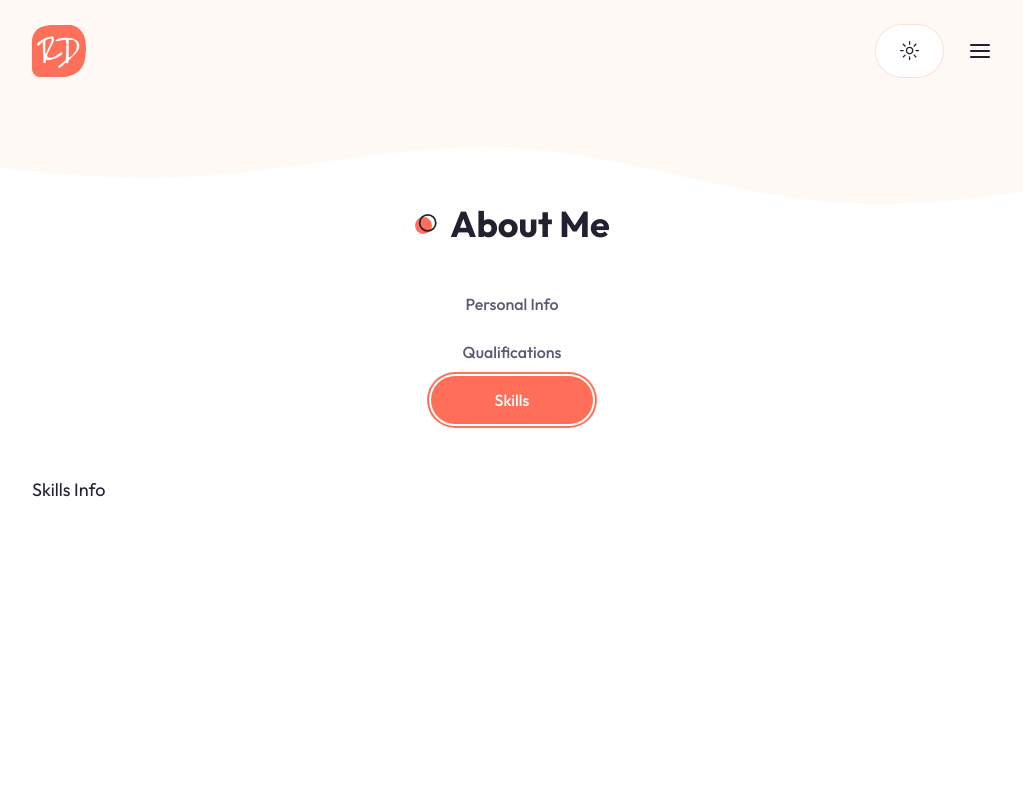
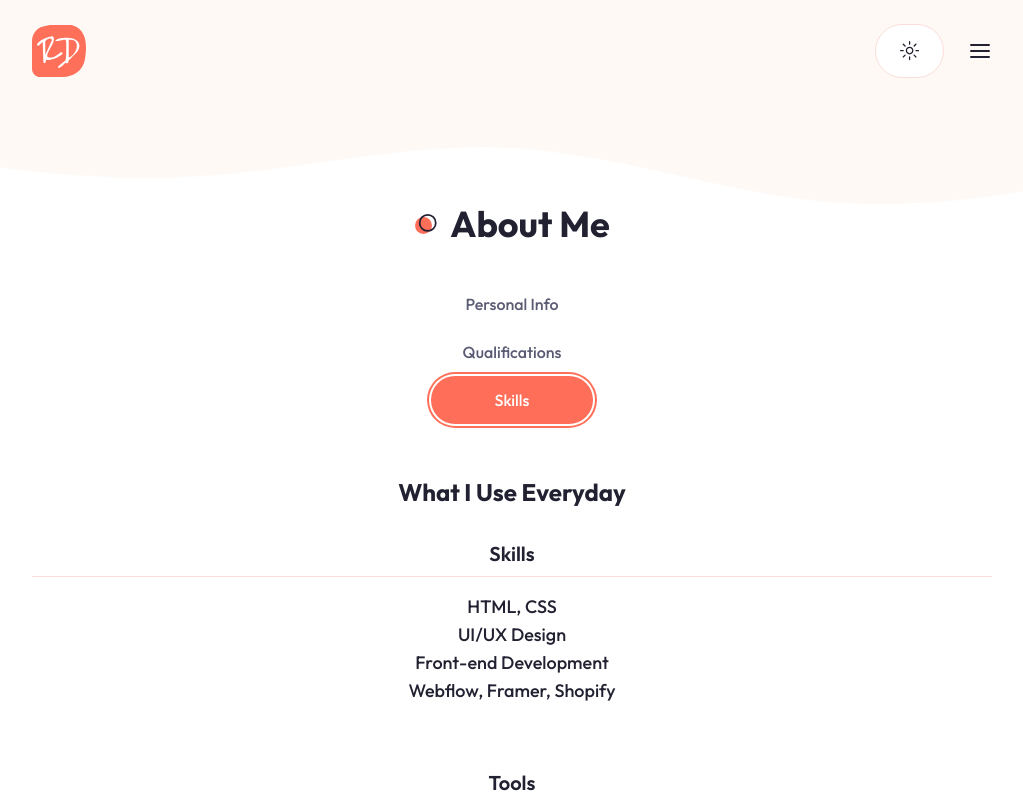
Before and after one commit to ArfinHasib/portfolio-3.0, a Next.js app: page / in a window 1280 px wide. Both pictures are taken after a click on the tab "Skills". Shown: the part 570-1370 px from the top of the page, without its empty margins (128-1151 px from the left). Built offline with nearby package versions, Linux system fonts and the light colour scheme.

Commit message:
About Section skilldata

```diff
--- a/components/About.jsx
+++ b/components/About.jsx
@@ -305,7 +305,62 @@
                               </div>
                            </div>
                         </TabsContent>
-                        <TabsContent value='skills'>Skills Info</TabsContent>
+                        <TabsContent value='skills'>
+                           <div className='text-center xl:text-left'>
+                              <h3 className='h3 mb-8'>What I Use Everyday</h3>
+                              {/* skills */}
+                              <div className='mb-16'>
+                                 <h4 className='text-xl font-semibold mb-2'>
+                                    Skills
+                                 </h4>
+                                 <div className='border-b border-border mb-4'></div>
+                                 {/* skills list */}
+                                 <div>
+                                    {getData(skillData, 'skills').data.map(
+                                       (item, index) => {
+                                          const { name } = item;
+                                          return (
+                                             <div
+                                                className='w-2/4 text-center xl:text-left mx-auto xl:mx-0'
+                                                key={index}
+                                             >
+                                                <div className='font-medium'>
+                                                   {name}
+                                                </div>
+                                             </div>
+                                          );
+                                       }
+                                    )}
+                                 </div>
+                              </div>
+                              {/* tools */}
+                              <div>
+                                 <h4 className='text-xl font-semibold mb-2 xl:text-left'>
+                                    Tools
+                                 </h4>
+                                 <div className='border-b border-border mb-4' />
+                                 {/* todo list */}
+                                 <div className='flex gap-x-8 justify-center xl:justify-start'>
+                                    {getData(skillData, 'tools').data.map(
+                                       (item, index) => {
+                                          const { imgPath } = item;
+                                          return (
+                                             <div key={index}>
+                                                <Image
+                                                   src={imgPath}
+                                                   width={48}
+                                                   height={48}
+                                                   alt=''
+                                                   priority
+                                                />
+                                             </div>
+                                          );
+                                       }
+                                    )}
+                                 </div>
+                              </div>
+                           </div>
+                        </TabsContent>
                      </div>
                   </Tabs>
                </div>
```
